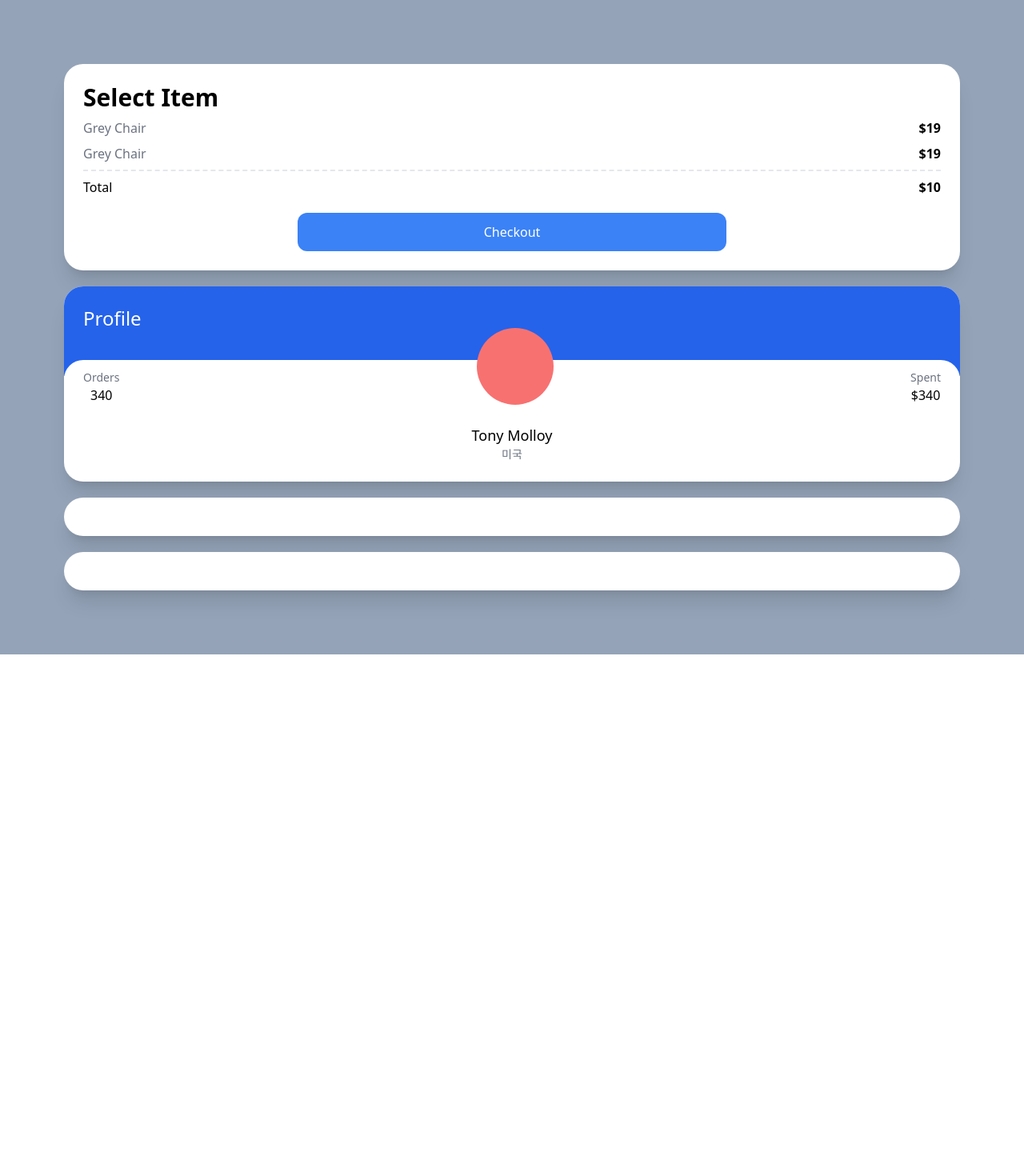
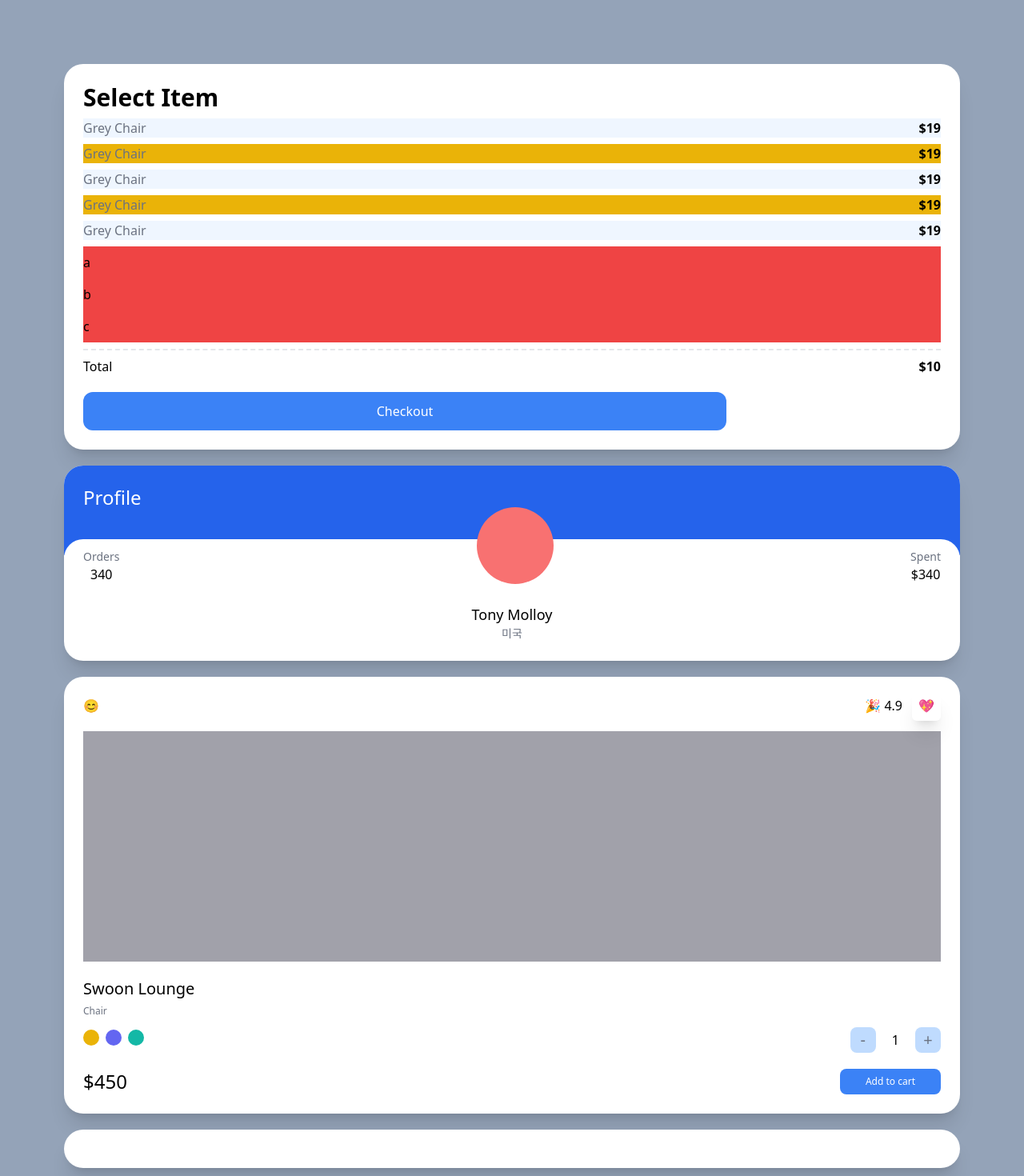
Before and after one commit to bug41/carrot-market, a Next.js app: page / in a window 1280 px wide. Shown: the top 1470 px of the page at 80% size. Before the commit the page ends 818 px from the top, so only its background shows below. Built offline with nearby package versions, Linux system fonts and the light colour scheme.

Commit message:
group-hover

```diff
--- a/pages/index.tsx
+++ b/pages/index.tsx
@@ -2,34 +2,43 @@
 
 const Home: NextPage = () => {
   return (
-    <div className="bg-slate-400 py-20 px-20 flex flex-col space-y-5">
+    <div className="bg-slate-400 py-20 px-20 flex flex-col space-y-5 min-h-screen">
       <div className="bg-white p-6 rounded-3xl shadow-xl">
         <span className="font-semibold text-3xl">Select Item</span>
-        <div className="flex justify-between my-2">
-          <span className="text-gray-500">Grey Chair</span>
-          <span className="font-semibold">$19</span>
-        </div>
-        <div className="flex justify-between my-2">
-          <span className="text-gray-500">Grey Chair</span>
-          <span className="font-semibold">$19</span>
-        </div>
+        <ul>
+          {[1,2,3,4,5].map((i) => (
+            <div key={i} className="flex justify-between my-2 odd:bg-blue-50 even:bg-yellow-500">
+              <span className="text-gray-500">Grey Chair</span>
+              <span className="font-semibold">$19</span>
+            </div>
+          ))}
+        </ul>
+        <ul>
+          {["a","b","c",""].map((c,i) => (
+            <li className="bg-red-500 py-2 empty:hidden" key={i}>{c}</li>
+          ))}
+        </ul>
         <div className="flex justify-between mt-2 pt-2 border-t-2 border-dashed">
           <span>Total</span>
           <span className="font-semibold">$10</span>
         </div>
-        <div className="mt-5 bg-blue-500 text-white p-3 text-center rounded-xl w-2/4 mx-auto">Checkout</div>
+        <button
+          className="mt-5 bg-blue-500 text-white p-3 text-center rounded-xl w-3/4 mx-auto
+          hover:bg-teal-500 hover:text-black active:bg-yellow-500 focus:bg-red-500
+          ">Checkout</button>
       </div>
-      <div className="bg-white overflow-hidden rounded-3xl shadow-xl">
+
+      <div className="bg-white overflow-hidden rounded-3xl shadow-xl group">
         <div className="bg-blue-600 p-6 pb-14">
           <span className="text-white text-2xl">Profile</span>
         </div>
         <div className="rounded-3xl p-6 bg-white relative -top-5">
-        <div className="flex relative -top-16 items-end justify-between">
+        <div className="flex relative -top-16 items-end justify-between ">
             <div className="flex flex-col items-center">
               <span className="text-sm text-gray-500">Orders</span>
               <span className="font-medium">340</span>
             </div>
-            <div className="h-24 w-24 bg-red-400 rounded-full">
+            <div className="h-24 w-24 bg-red-400 rounded-full group-hover:bg-purple-300 transition-colors">
             </div>
             <div className="flex flex-col items-center">
               <span className="text-sm text-gray-500">Spent</span>
@@ -43,7 +52,37 @@
             </div>
         </div>
       </div>
-      <div className="bg-white p-6 rounded-3xl shadow-xl"></div>
+
+      <div className="bg-white p-6 rounded-3xl shadow-xl">
+        <div className="flex mb-5 justify-between items-center" >
+          <span>😊</span>
+          <div className="space-x-3">
+            <span>🎉 4.9</span>
+            <span className="shadow-xl p-2 rounded-md ">💖</span>
+          </div>
+        </div>
+        <div className="bg-zinc-400 h-72 mb-5 " />
+        <div className="flex flex-col">
+          <span className="font-medium mb-1.5 text-xl">Swoon Lounge</span>
+          <span className="text-xs text-gray-500">Chair</span>
+          <div className="mt-3 mb-5 flex justify-between items-center">
+            <div className="space-x-2">
+              <button className="w-5 h-5 rounded-full bg-yellow-500 focus:ring-2 focus:ring-offset-2 focus:ring-yellow-500 transition"/>
+              <button className="w-5 h-5 rounded-full bg-indigo-500 focus:ring-2 focus:ring-offset-2 focus:ring-indigo-500 transition"/>
+              <button className="w-5 h-5 rounded-full bg-teal-500   focus:ring-2 focus:ring-offset-2 focus:ring-teal-500 transition"/>
+            </div>
+            <div className="flex items-center space-x-5">
+              <button className="rounded-lg bg-blue-200 flex justify-center items-center aspect-square w-8 text-xl text-gray-500">-</button>
+              <span>1</span>
+              <button className="rounded-lg bg-blue-200 flex justify-center items-center aspect-square w-8 text-xl text-gray-500">+</button>
+            </div>
+          </div>
+        </div>
+        <div className="flex justify-between items-center">
+          <span className="font-medium text-2xl">$450</span>
+          <button className="bg-blue-500 py-2 px-8 text-center text-xs text-white rounded-lg">Add to cart</button>
+        </div>
+      </div>
       <div className="bg-white p-6 rounded-3xl shadow-xl"></div>
     </div>
   )
```
